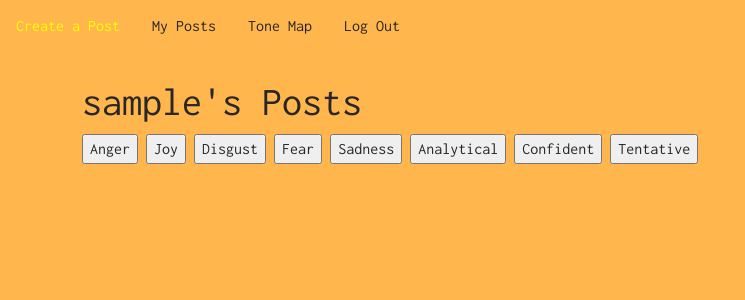
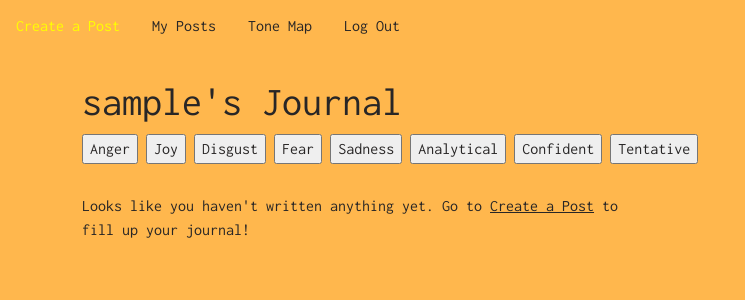
Before and after one commit to hannahpaxton/tone-of-connection, a Flask app: page /users/1 in a window 1280 px wide. Shown: the top 300 px of the page, without its empty margins (0-745 px from the left). Run offline with Flask 2, Linux system fonts and the light colour scheme; the visitor is signed in with stand-in values (Sample User, id 1); data comes from the database, SQL or seed files in the repository; data that the repository does not hold is empty; some libraries are stand-ins or nearby versions.

Commit message:
Adjusted timing of when a user gets notified of no posts in a given filter

```diff
--- a/server.py
+++ b/server.py
@@ -198,6 +198,7 @@ def get_all_posts_json():
     posts = [
         {
             "postId": post.post_id,
+            "postPrompt" : crud.get_prompt_by_prompt_id(post.prompt_id),
             "postText": post.post_text,
             "location": post.user_facing_location,
             "dateCreated": post.created_at,
--- a/static/css/styles.css
+++ b/static/css/styles.css
@@ -123,6 +123,10 @@ textarea {
     padding: 30px;;
 }
 
+.no_post {
+    padding-top:30px;
+}
+
 .grid {
     display: grid;
     grid-template-columns: 6fr 6fr;
--- a/static/js/analyze_post.js
+++ b/static/js/analyze_post.js
@@ -28,8 +28,8 @@ const toneAnalysis = `/api/tone/${postID}`;
 fetch(toneAnalysis)
 .then((response) => response.json())
 .then((toneData) => {
-    console.log(toneData.data)
-    if (toneData.data === undefined) {
+    console.log(toneData)
+    if (toneData.length === 0) {
         const errorDiv = document.getElementById('post_tone');
         const errorMessage = document.createTextNode("No tone detected!");
         errorDiv.append(errorMessage);
--- a/static/js/postCards.jsx
+++ b/static/js/postCards.jsx
@@ -12,24 +12,26 @@ function PostDetail(props) {
           ) }
         </div>
         <p></p>
-        <p><strong>Question:</strong> {props.postPrompt} </p>
-        <p><strong>Post:</strong> {props.postText} </p>
+        <p><strong>I Asked:</strong> {props.postPrompt} </p>
+        <p><strong>You Said:</strong> {props.postText} </p>
       </div>
     );
   }
 
 function PostDetailsContainer() {
     const [posts, setPosts] = React.useState([]);
-    const [filterStatus, setFilterStatus] = React.useState(null)
-
+    const [hasError, setHasError] = React.useState(false);
 
     React.useEffect(() => {
       const fetchPosts = () => {
         fetch("/posts.json")
         .then((response) => response.json())
         .then((data) => {
+          if (data.length === 0) {
+            setHasError(true);
+          }
           setPosts(data)});
-      };
+        };
 
       fetchPosts();
     }, []);
@@ -49,6 +51,9 @@ function PostDetailsContainer() {
         );
     }
 
+    if (hasError) {
+      return <p className="no_post">Looks like you haven't written anything yet. Go to <a href="/post">Create a Post</a> to fill up your journal!</p>
+    }
     return <React.Fragment>{postDetails}</React.Fragment>;
 
 }
--- a/templates/user_details.html
+++ b/templates/user_details.html
@@ -1,6 +1,6 @@
 {% extends 'base_log.html' %}
 
-{% block title %}{{ user.username }} - Details{% endblock %}
+{% block title %}{{ user.username }}'s Journal{% endblock %}
 {% block head %}
 
 {% endblock %}
@@ -11,7 +11,7 @@
 
 {% block body %}
 <div class="container no_log">
-    <h1>{{ user.username }}'s Posts</h1>
+    <h1>{{ user.username }}'s Journal</h1>
 
     <form action="/posts_filtered">
     <div class="tone_filters">
@@ -37,7 +37,6 @@
     function getQuality(e) {
         var quality = e.getAttribute("id");
         document.getElementById("toneFilter").value = quality;
-        console.log(document.getElementById("toneFilter").value);
     }
 
 </script>
--- a/templates/user_details_filtered.html
+++ b/templates/user_details_filtered.html
@@ -1,6 +1,6 @@
 {% extends 'base_log.html' %}
 
-{% block title %}{{ user.username }} - Details{% endblock %}
+{% block title %}{{ user.username }}'s Journal{% endblock %}
 {% block head %}
 
 {% endblock %}
@@ -38,7 +38,6 @@
     function getQuality(e) {
         var quality = e.getAttribute("id");
         document.getElementById("toneFilter").value = quality;
-        console.log(document.getElementById("toneFilter").value);
     }
 
 </script>
```
Also changed, not shown: static/js/postCardsFiltered.jsx (+11 -4 lines). Lines whose indentation alone changed are shown as unchanged.
